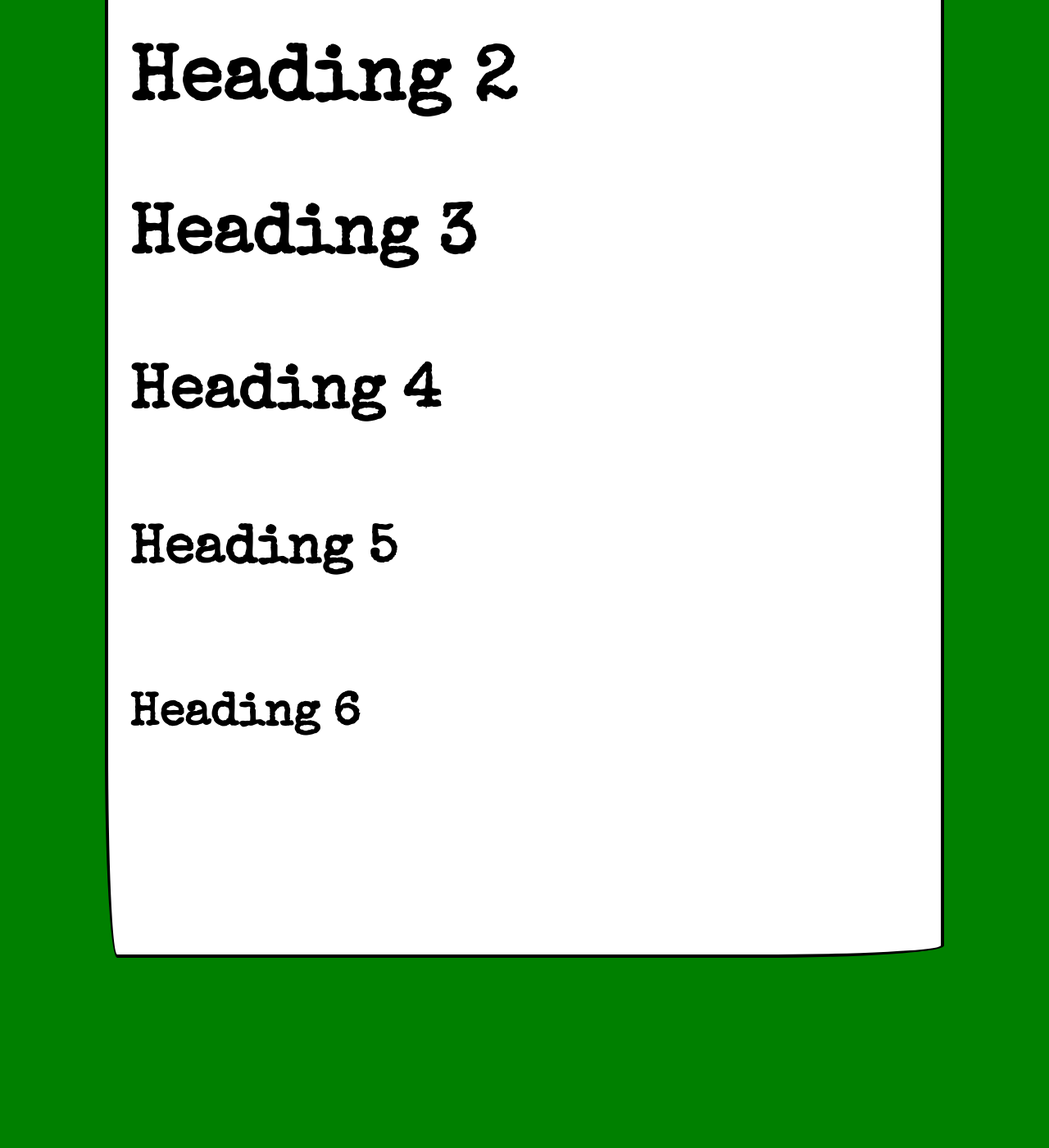
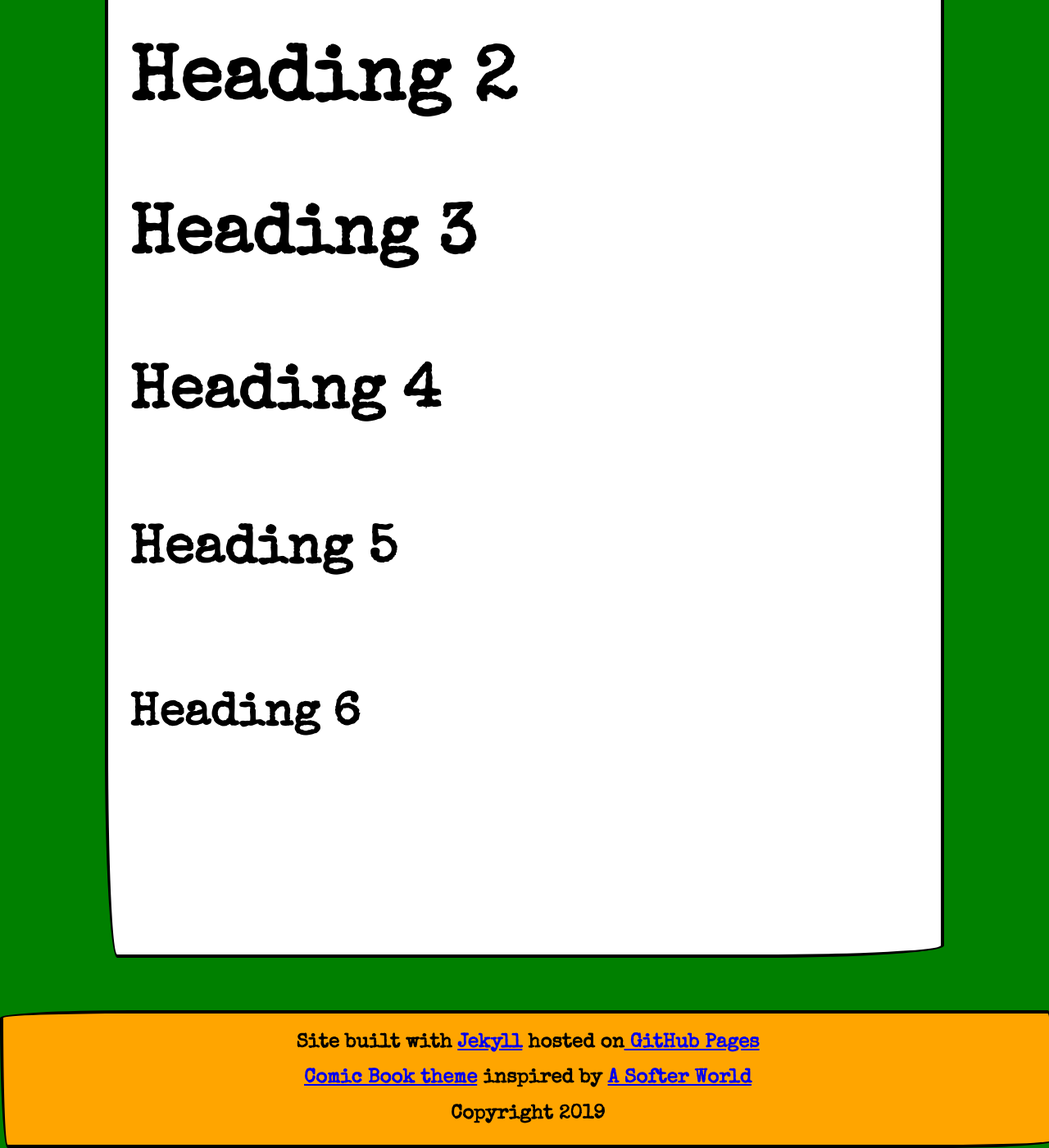
Before and after one commit to Jagjeet/comicbook-theme, a Jekyll site: the page built from elements.md, in a window 1280 px wide and 1400 px high, scrolled down 7010 px. Shown: the whole window at 82% size. Built offline with Jekyll 4.4.1, drawn with Linux system fonts in a browser that asks for light colours; before the commit the page ends 8242 px from its top, so only the background shows below that.

Commit message:
Add footer

```diff
--- /dev/null
+++ b/_includes/footer.html
@@ -0,0 +1,12 @@
+<footer class='footer'>
+  <div class="text">
+    <h6>
+      Site built with <a href='https://jekyllrb.com/'>Jekyll</a> hosted on<a href="https://pages.github.com/"> GitHub Pages</a>
+    </h6>
+    <h6>
+      <a href='https://github.com/Jagjeet/comicbook-theme'>Comic Book theme</a> inspired by
+      <a href='http://asofterworld.com'>A Softer World</a>
+    </h6>
+    <h6 class='copyright'>Copyright 2019</h6>
+  </div>
+</footer>
--- a/_layouts/default.html
+++ b/_layouts/default.html
@@ -15,5 +15,6 @@
       {% include comics.html %}
       {{ content }}
     </main>
+    {% include footer.html %}
   </body>
 </html>
--- /dev/null
+++ b/_sass/footer.scss
@@ -0,0 +1,45 @@
+// @include('base');
+
+:root {
+  --footer-background-color: orange;
+  --footer-height: 20rem;
+
+  @media screen and (min-width: 25em) {
+    --footer-height: 15rem;
+  }
+
+  @media screen and (min-width: 62em) {
+    --footer-height: 10rem;
+  }
+}
+
+.footer {
+  position: relative;
+  background-color: var(--footer-background-color);
+  display: block;
+  width: 100%;
+  border-style: solid;
+  border-radius: 255px 15px 225px 15px/15px 225px 15px 255px;
+  border-width: 4px
+}
+
+.footer .text {
+  display: flex;
+  flex-flow: column wrap;
+  align-items: center;
+  justify-content: center;
+  height: var(--footer-height);
+}
+
+.footer h6 {
+  text-align: center;
+  font-size: var(--font-size);
+  padding-right: 10%;
+  padding-left: 10%;
+  margin-top: 0.5rem;
+  margin-bottom: 0.5rem;
+}
+
+.copyright {
+  font-weight: bold;
+}
--- a/assets/css/styles.scss
+++ b/assets/css/styles.scss
@@ -5,3 +5,4 @@
 @import "main";
 @import "navigation";
 @import "comics";
+@import 'footer';
```
